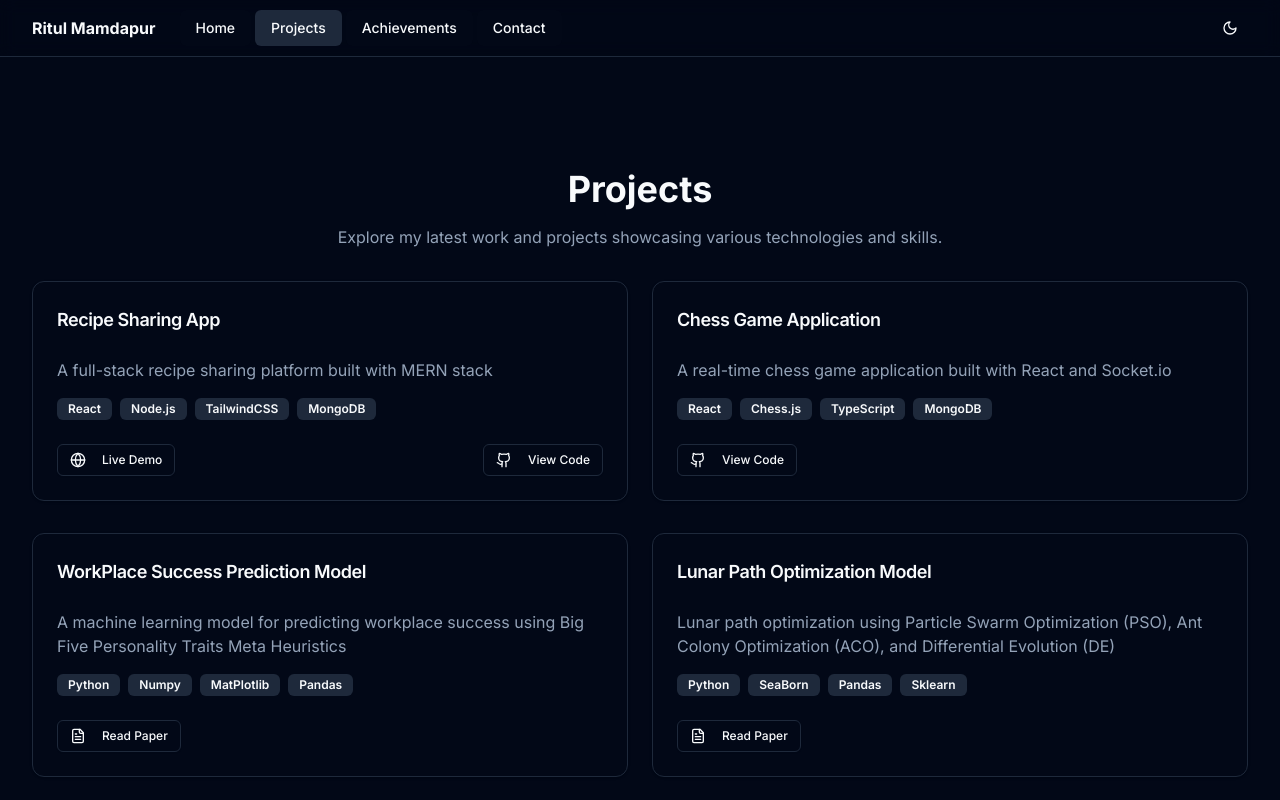
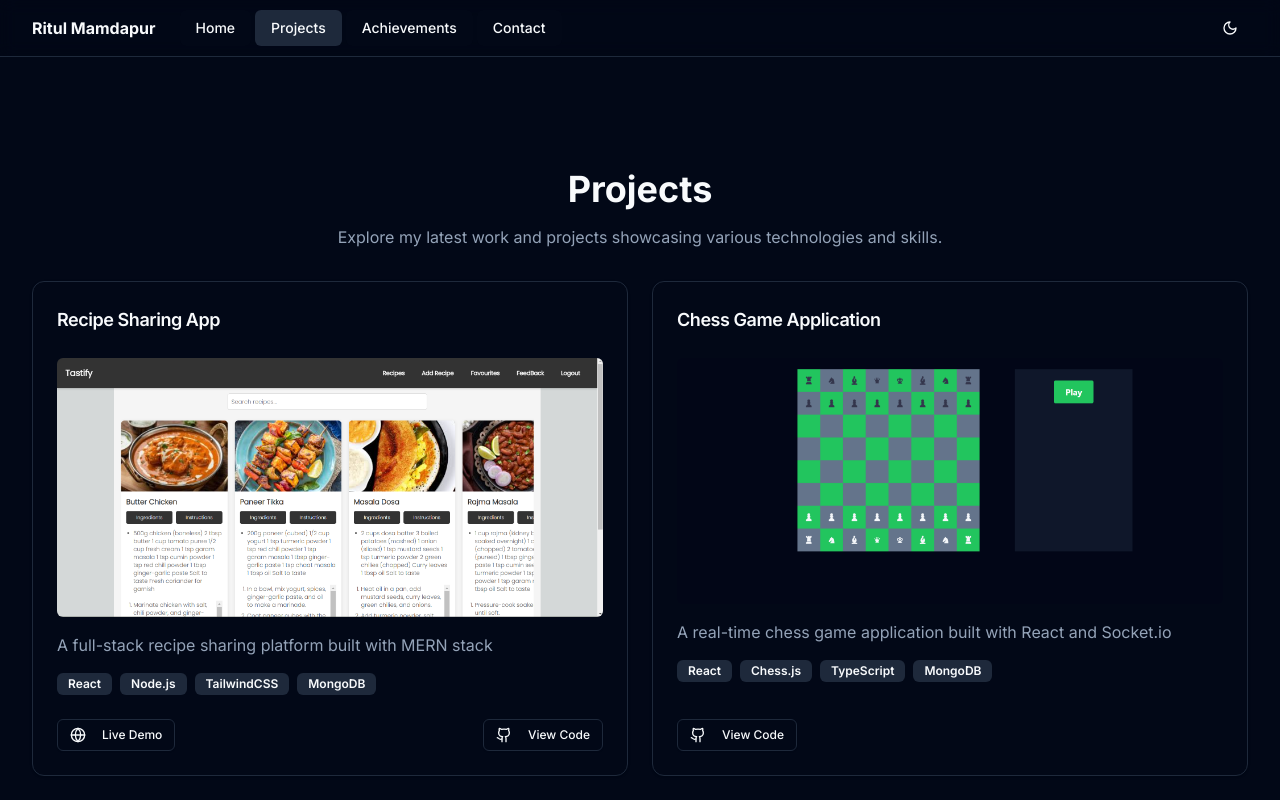
Before and after one commit to RitulSM/portfolio, a Next.js app: page /projects in a window 1280 px wide. Shown: the top 800 px of the page. Built offline with nearby package versions, Linux system fonts and the light colour scheme.

Commit message:
Added Images

```diff
--- a/src/app/projects/page.tsx
+++ b/src/app/projects/page.tsx
@@ -12,9 +12,10 @@ type Project = {
   githubUrl?: string;
   liveUrl?: string;
   paperUrl?: string;
+  imageUrl?: string; // Add imageUrl field
 };
 
-// Web projects array
+// Web projects array with imageUrl field
 const webProjects: Project[] = [
   {
     title: "Recipe Sharing App",
@@ -22,12 +23,14 @@ const webProjects: Project[] = [
     tags: ["React", "Node.js", "TailwindCSS", "MongoDB"],
     githubUrl: "https://github.com/RitulSM/Recipeapp",
     liveUrl: "https://recipeapp-vert.vercel.app/",
+    imageUrl: "/tastify.png", // Image for the project
   },
   {
     title: "Chess Game Application",
     description: "A real-time chess game application built with React and Socket.io",
     tags: ["React", "Chess.js", "TypeScript", "MongoDB"],
     githubUrl: "https://github.com/RitulSM/ChessGame",
+    imageUrl: "/chess.png", // Image for the project
   },
 ];
 
@@ -80,6 +83,8 @@ function ProjectCard({ project, isML }: ProjectCardProps) {
         <CardTitle className="text-lg font-semibold">{project.title}</CardTitle>
       </CardHeader>
       <CardContent className="flex-1">
+        {/* Add image here */}
+        {project.imageUrl && <img src={project.imageUrl} alt={project.title} className="w-full h-auto mb-4 rounded-md" />}
         <p className="text-muted-foreground mb-4">{project.description}</p>
         <div className="flex flex-wrap gap-2">
           {project.tags.map((tag) => (
```
Also changed, not shown: public/chess.png (added), public/tastify.png (added).
